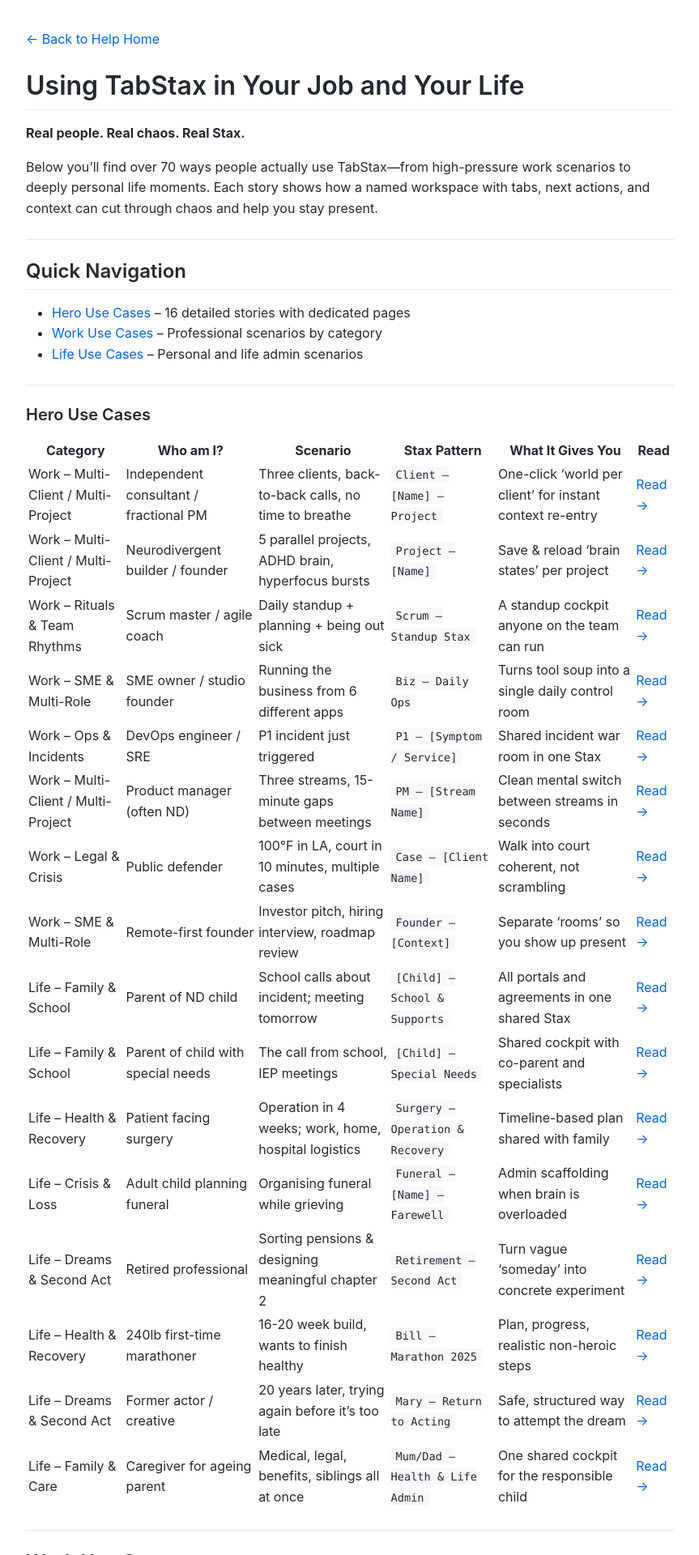
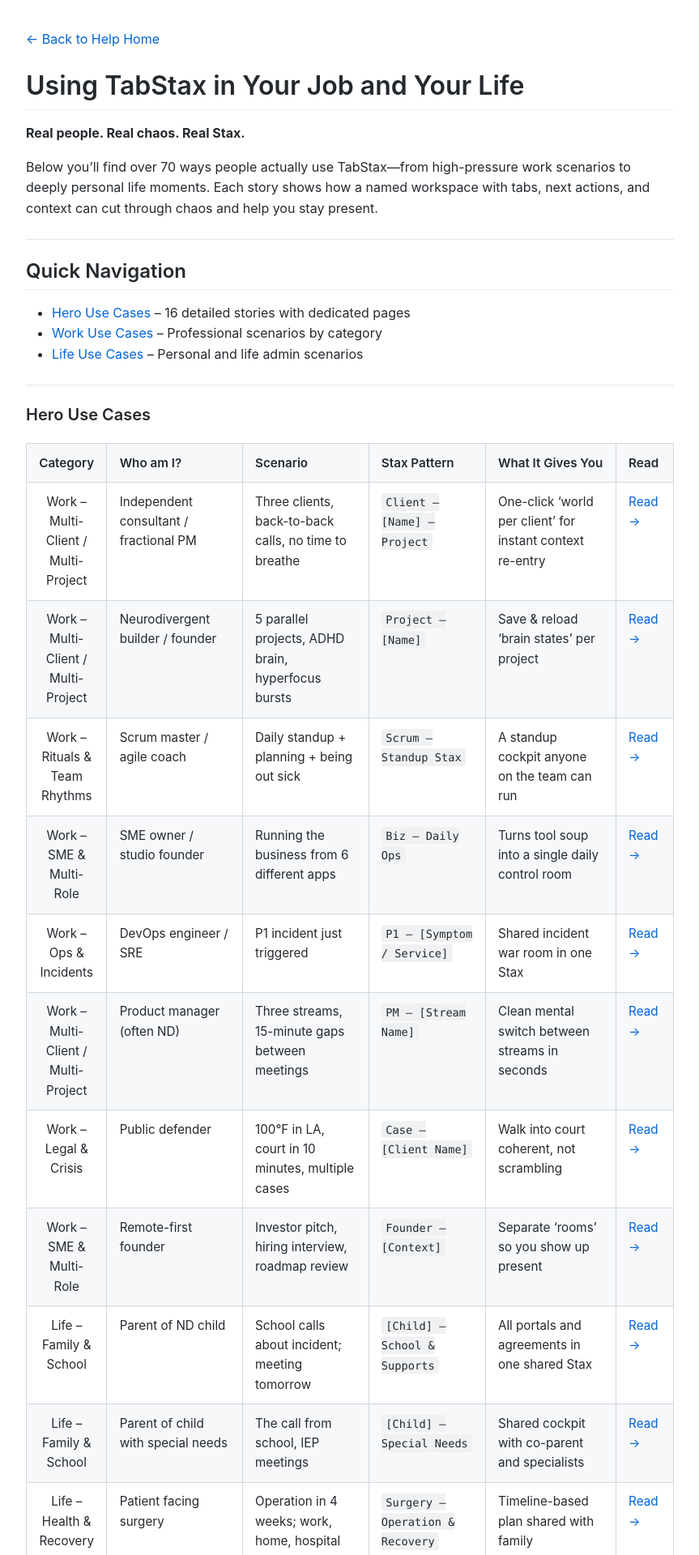
Before and after one commit to Hulupeep/TabStax-Help, a Jekyll site: the page built from topics/usecases/index.md, in a window 1280 px wide. Shown: the top 1920 px of the page at 81% size, without its empty margins (208-1071 px from the left). Built offline with Jekyll 4.4.1, drawn with Linux system fonts in a browser that asks for light colours; our own code applies the rules of GitHub Pages for plain Markdown files.

Commit message:
Add table styling to default layout

```diff
--- a/_layouts/default.html
+++ b/_layouts/default.html
@@ -60,6 +60,49 @@
     ul, ol {
       padding-left: 2em;
     }
+    /* Table styling */
+    table {
+      width: 100%;
+      border-collapse: collapse;
+      margin: 1.5em 0;
+      font-size: 0.95em;
+    }
+    table th,
+    table td {
+      padding: 0.75em 1em;
+      border: 1px solid #d0d7de;
+      text-align: left;
+      vertical-align: top;
+    }
+    table th {
+      background-color: #f6f8fa;
+      font-weight: 600;
+      color: #24292e;
+    }
+    table tbody tr:nth-child(odd) {
+      background-color: #ffffff;
+    }
+    table tbody tr:nth-child(even) {
+      background-color: #f6f8fa;
+    }
+    table tbody tr:hover {
+      background-color: #f0f3f6;
+    }
+    table a {
+      color: #0366d6;
+    }
+    table code {
+      background-color: #eff1f3;
+      padding: 0.2em 0.4em;
+      border-radius: 3px;
+      font-size: 0.9em;
+    }
+    /* First column (numbers) narrower */
+    table th:first-child,
+    table td:first-child {
+      width: 2.5em;
+      text-align: center;
+    }
   </style>
 </head>
 <body>
```
